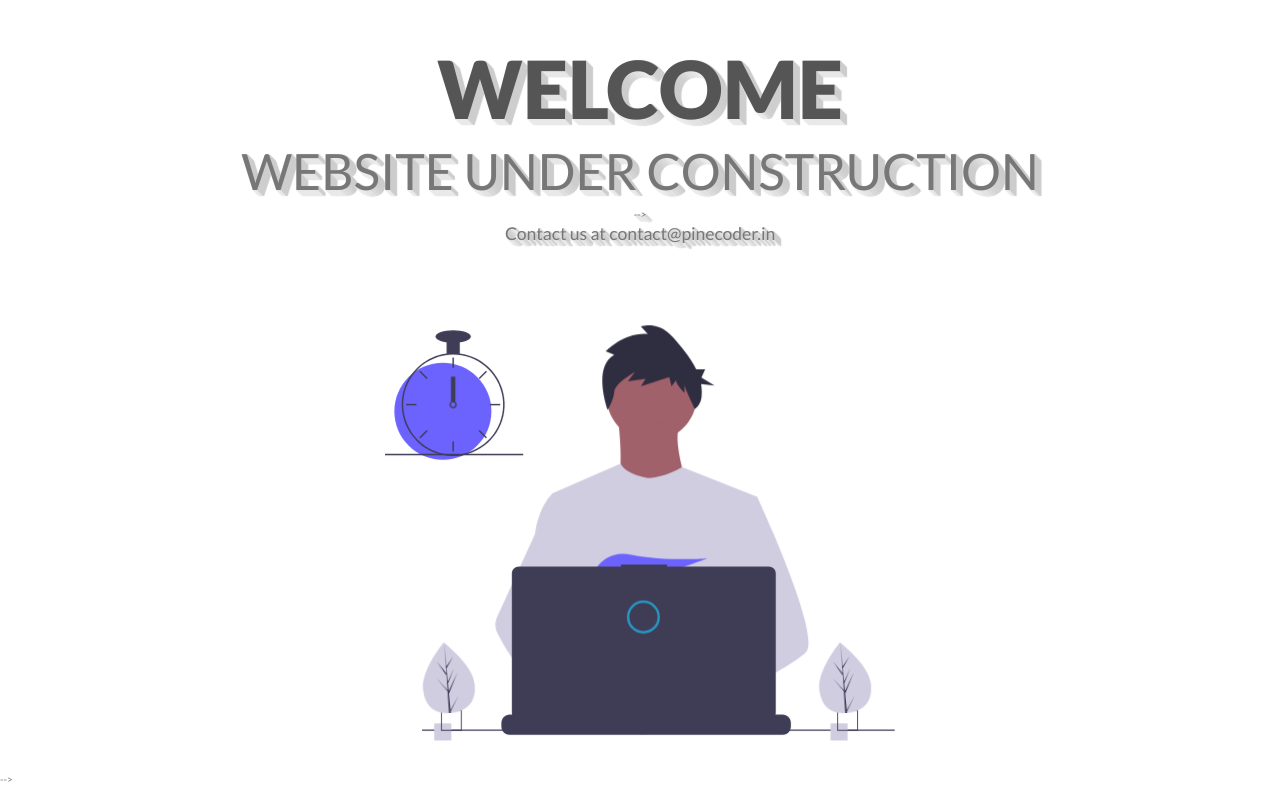
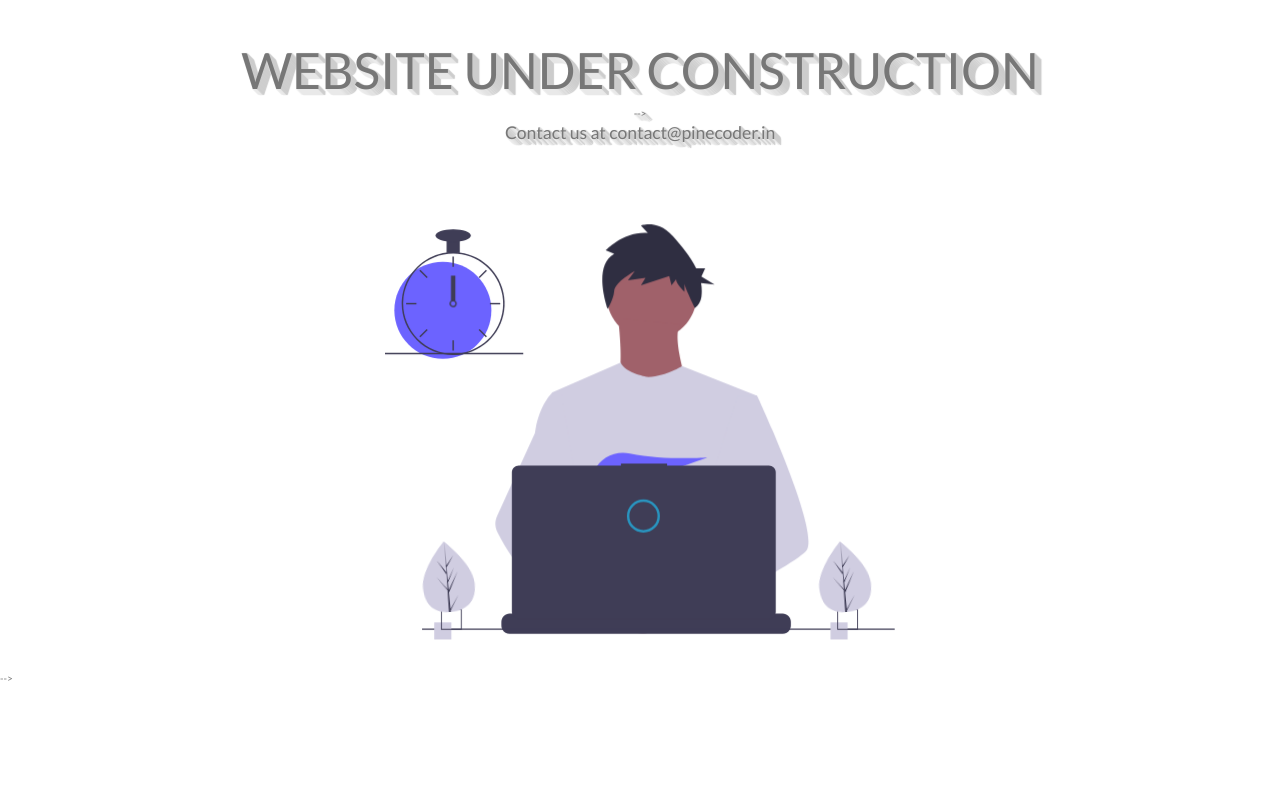
Before and after one commit to beyondtechalgo/beyondtechalgo.github.io, a plain HTML site: page index.html in a window 1280 px wide. Drawn offline with nearby package versions, Linux system fonts and the light colour scheme.

Commit message:
Update index.html

```diff
--- a/index.html
+++ b/index.html
@@ -28,7 +28,7 @@
     <div class="container">
       <div class="row justify-content-center">
         <div class="col-md-10 main-title">
-          <h1>Welcome</h1>
+<!--           <h1>Welcome</h1> -->
                 <h2>Website under construction</h2> -->
                 <h3>Contact us at contact@pinecoder.in</h3>
 <!--           <h2>Website under construction, pine coder will be out soon!</h2> -->
```
